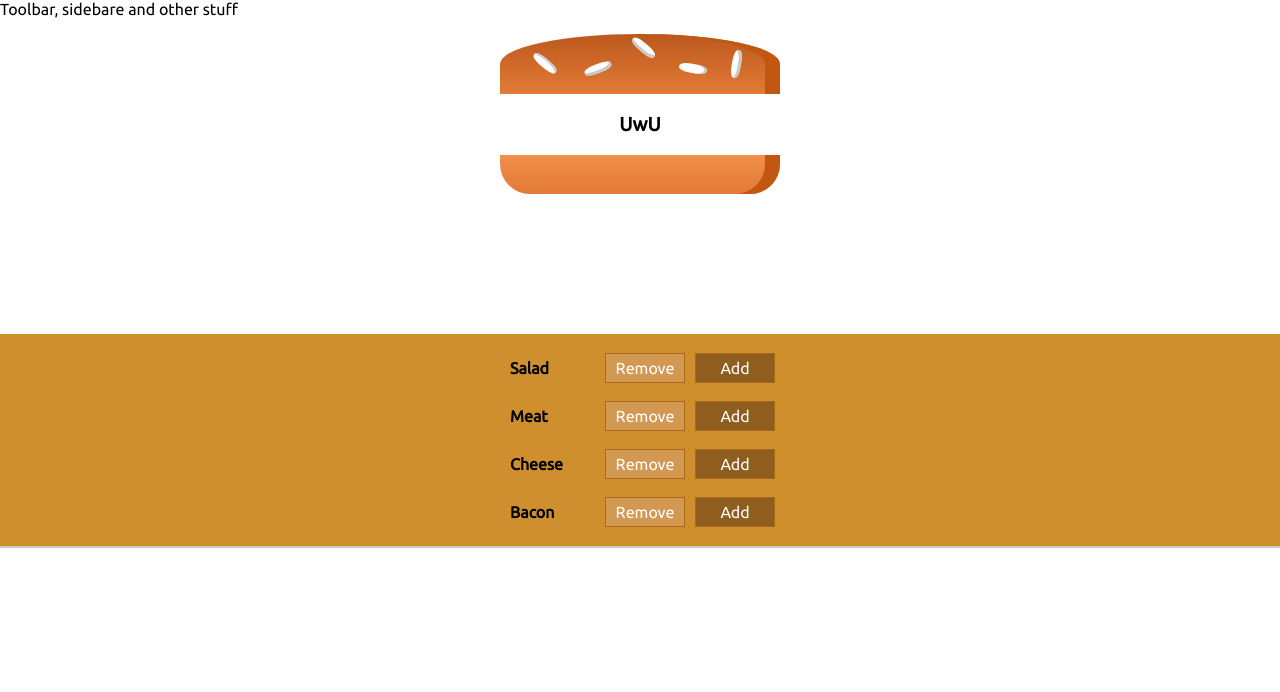
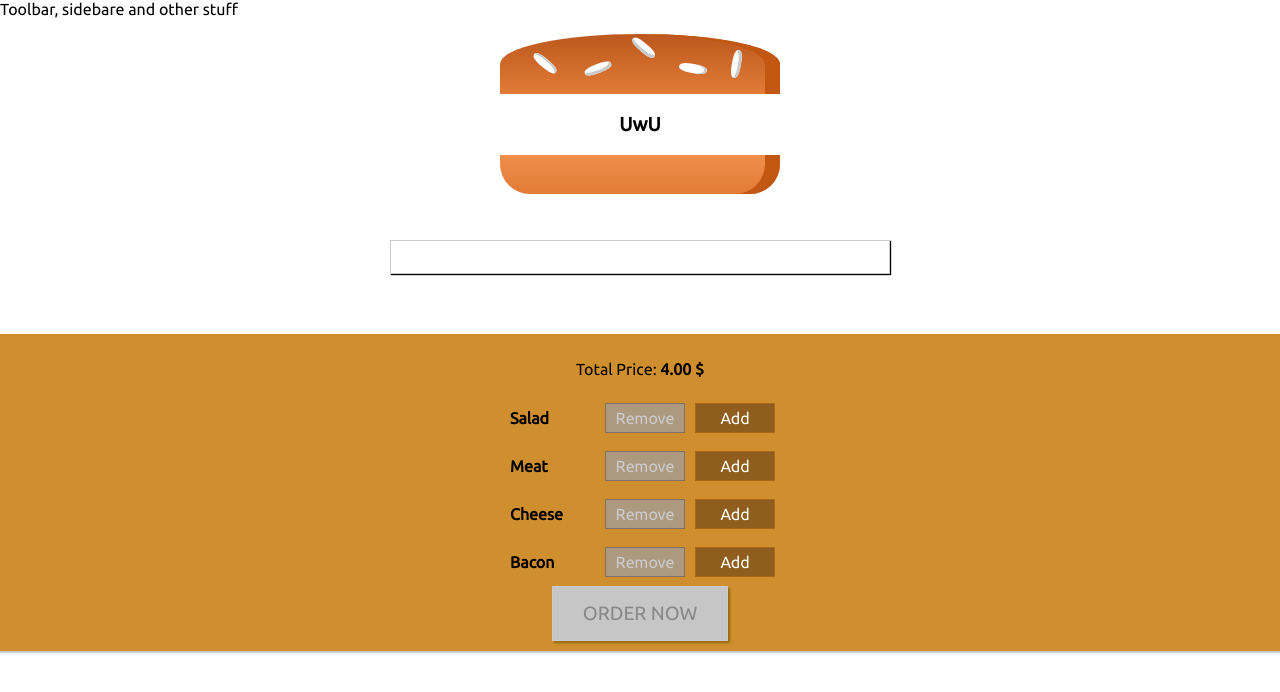
Before and after one commit to ziadab/Borgar, a React (Create React App) app: page / in a window 1280 px wide. Shown: the top 692 px of the page. Built offline with nearby package versions, Linux system fonts and the light colour scheme.

Commit message:
Disable/Enable Order

```diff
--- a/src/components/Burger/BuildControles/BuildControl/BuildControl.js
+++ b/src/components/Burger/BuildControles/BuildControl/BuildControl.js
@@ -5,7 +5,11 @@
   return (
     <div className={classes.BuildControl}>
       <div className={classes.Label}>{props.label}</div>
-      <button className={classes.Less} onClick={props.removed}>
+      <button
+        className={classes.Less}
+        onClick={props.removed}
+        disabled={props.disable}
+      >
         Remove
       </button>
       <button className={classes.More} onClick={props.added}>
--- a/src/components/Burger/BuildControles/BuildControls.js
+++ b/src/components/Burger/BuildControles/BuildControls.js
@@ -12,6 +12,10 @@
 
   return (
     <div className={classes.BuildControls}>
+      <p>
+        Total Price: <strong>{props.price.toFixed(2)} $</strong>
+        {console.log(props.purchasable)}
+      </p>
       {control.map(ctrl => {
         return (
           <BuildControl
@@ -23,9 +27,13 @@
             removed={() => {
               props.removeIngredient(ctrl.type);
             }}
+            disable={props.disableInfo[ctrl.type]}
           />
         );
       })}
+      <button className={classes.OrderButton} disabled={!props.purchasable}>
+        ORDER NOW
+      </button>
     </div>
   );
 };
--- a/src/components/Burger/BuildControles/BuildControls.module.css
+++ b/src/components/Burger/BuildControles/BuildControls.module.css
@@ -7,5 +7,46 @@
     box-shadow: 0 2px 1px #ccc;
     margin: auto;
     padding: 10px 0;
+}
 
+
+.OrderButton {
+    background-color: #DAD735;
+    outline: none;
+    cursor: pointer;
+    border: 1px solid #966909;
+    color: #966909;
+    font-family: inherit;
+    font-size: 1.2em;
+    padding: 15px 30px;
+    box-shadow: 2px 2px 2px #966909;
 }
+
+.OrderButton:hover, .OrderButton:active {
+    background-color: #A0DB41;
+    border: 1px solid #966909;
+    color: #966909;
+}
+
+.OrderButton:disabled {
+    background-color: #C7C6C6;
+    cursor: not-allowed;
+    border: 1px solid #ccc;
+    color: #888888;
+}
+
+.OrderButton:not(:disabled) {
+    animation: enable 0.3s linear;
+}
+
+@keyframes enable {
+    0% {
+        transform: scale(1);
+    }
+    60% {
+        transform: scale(1.1);
+    }
+    100% {
+        transform: scale(1);
+    }
+}
--- /dev/null
+++ b/src/components/UI/Modal/Modal.js
@@ -0,0 +1,6 @@
+import React from "react";
+import classes from "./Modal.module.css";
+
+export default props => {
+  return <div className={classes.Modal}>{props.children}</div>;
+};
--- /dev/null
+++ b/src/components/UI/Modal/Modal.module.css
@@ -0,0 +1,20 @@
+.Modal {
+    position: fixed;
+    z-index: 500;
+    background-color: white;
+    width: 70%;
+    border: 1px solid #ccc;
+    box-shadow: 1px 1px 1px black;
+    padding: 16px;
+    left: 15%;
+    top: 30%;
+    box-sizing: border-box;
+    transition: all 0.3s ease-out;
+}
+
+@media (min-width: 600px) {
+    .Modal {
+        width: 500px;
+        left: calc(50% - 250px);
+    }
+}
--- a/src/containers/BurgerBuilder/BurgerBuilder.js
+++ b/src/containers/BurgerBuilder/BurgerBuilder.js
@@ -1,6 +1,7 @@
 import React from "react";
 import Burger from "../../components/Burger/Burger";
 import BurgerControls from "../../components/Burger/BuildControles/BuildControls";
+import Modal from "../../components/UI/Modal/Modal";
 
 const INGREFIENT_PRICE = {
   salad: 0.3,
@@ -17,7 +18,23 @@
       meat: 0,
       bacon: 0
     },
-    totalPrice: 4
+    totalPrice: 4,
+    purchase: false
+  };
+
+  updatePurchase = () => {
+    const ingredients = {
+      ...this.state.ingredients
+    };
+    const sum = Object.keys(ingredients)
+      .map(key => {
+        return ingredients[key];
+      })
+      .reduce((sum, el) => {
+        return sum + el;
+      }, 0);
+
+    this.setState({ purchase: sum > 0 });
   };
 
   removeIngredient = type => {
@@ -30,9 +47,13 @@
     };
     updatedIngredient[type] = updatedCount;
     const newPrice = this.state.totalPrice - INGREFIENT_PRICE[type];
-    this.setState(oldState => {
-      this.setState({ ingredients: updatedIngredient, totalPrice: newPrice });
-    });
+
+    this.setState(
+      { ingredients: updatedIngredient, totalPrice: newPrice },
+      () => {
+        this.updatePurchase();
+      }
+    );
   };
 
   addIngredient = type => {
@@ -42,18 +63,33 @@
     };
     updatedIngredient[type] = updatedCount;
     const newPrice = this.state.totalPrice + INGREFIENT_PRICE[type];
-    this.setState(oldState => {
-      this.setState({ ingredients: updatedIngredient, totalPrice: newPrice });
-    });
+
+    this.setState(
+      { ingredients: updatedIngredient, totalPrice: newPrice },
+      () => {
+        this.updatePurchase();
+      }
+    );
   };
 
   render() {
+    const disableInfo = {
+      ...this.state.ingredients
+    };
+    for (let key in disableInfo) {
+      disableInfo[key] = disableInfo[key] <= 0;
+    }
+
     return (
       <React.Fragment>
+        <Modal />
         <Burger ingredients={this.state.ingredients} />
         <BurgerControls
           AddIngredient={this.addIngredient}
           removeIngredient={this.removeIngredient}
+          disableInfo={disableInfo}
+          price={this.state.totalPrice}
+          purchasable={this.state.purchase}
         />
       </React.Fragment>
     );
```
Also changed, not shown: src/components/UI/Backdrop/Backdrop.js (added), src/components/UI/Backdrop/Backdrop.module.css (added).
